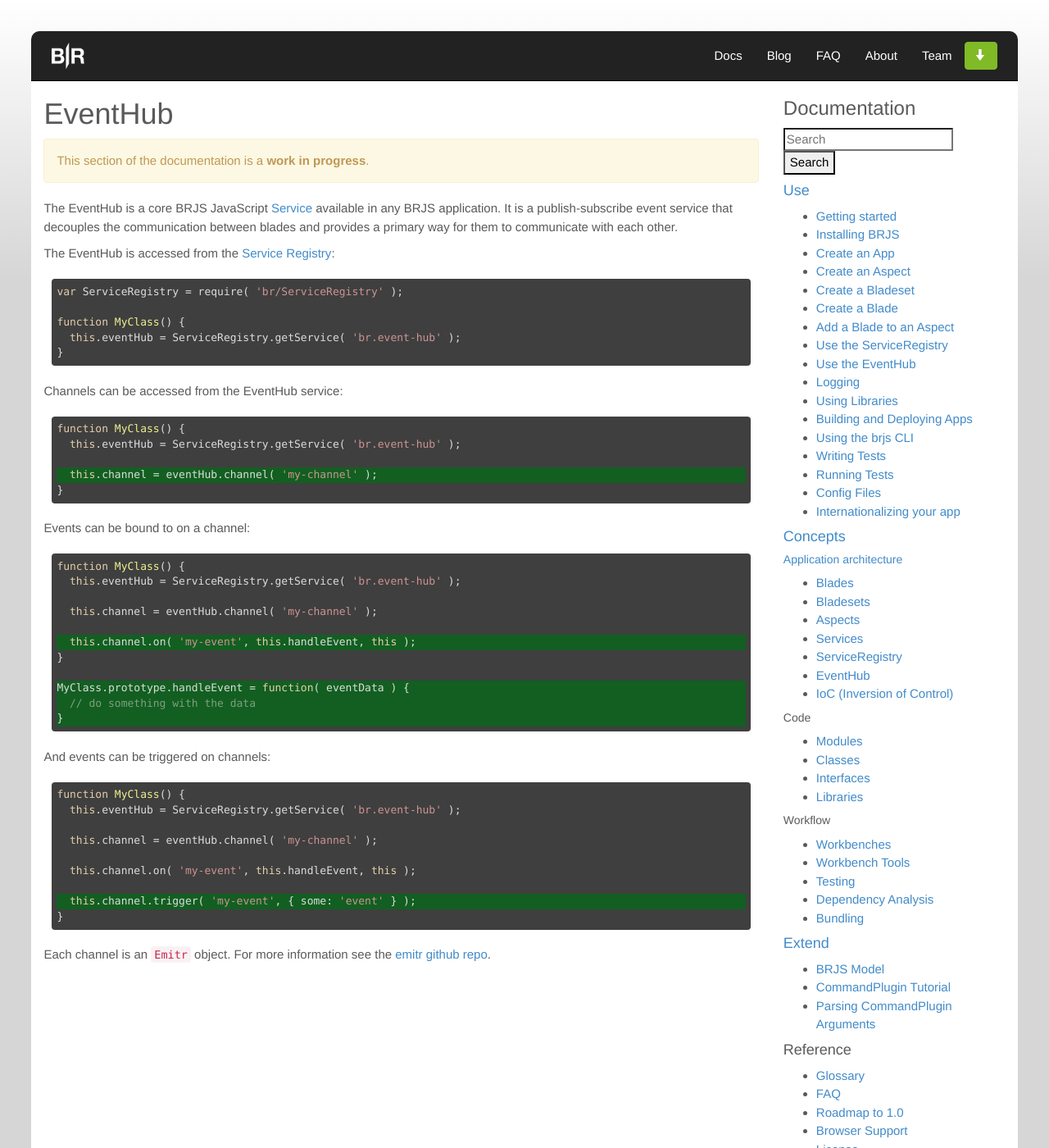
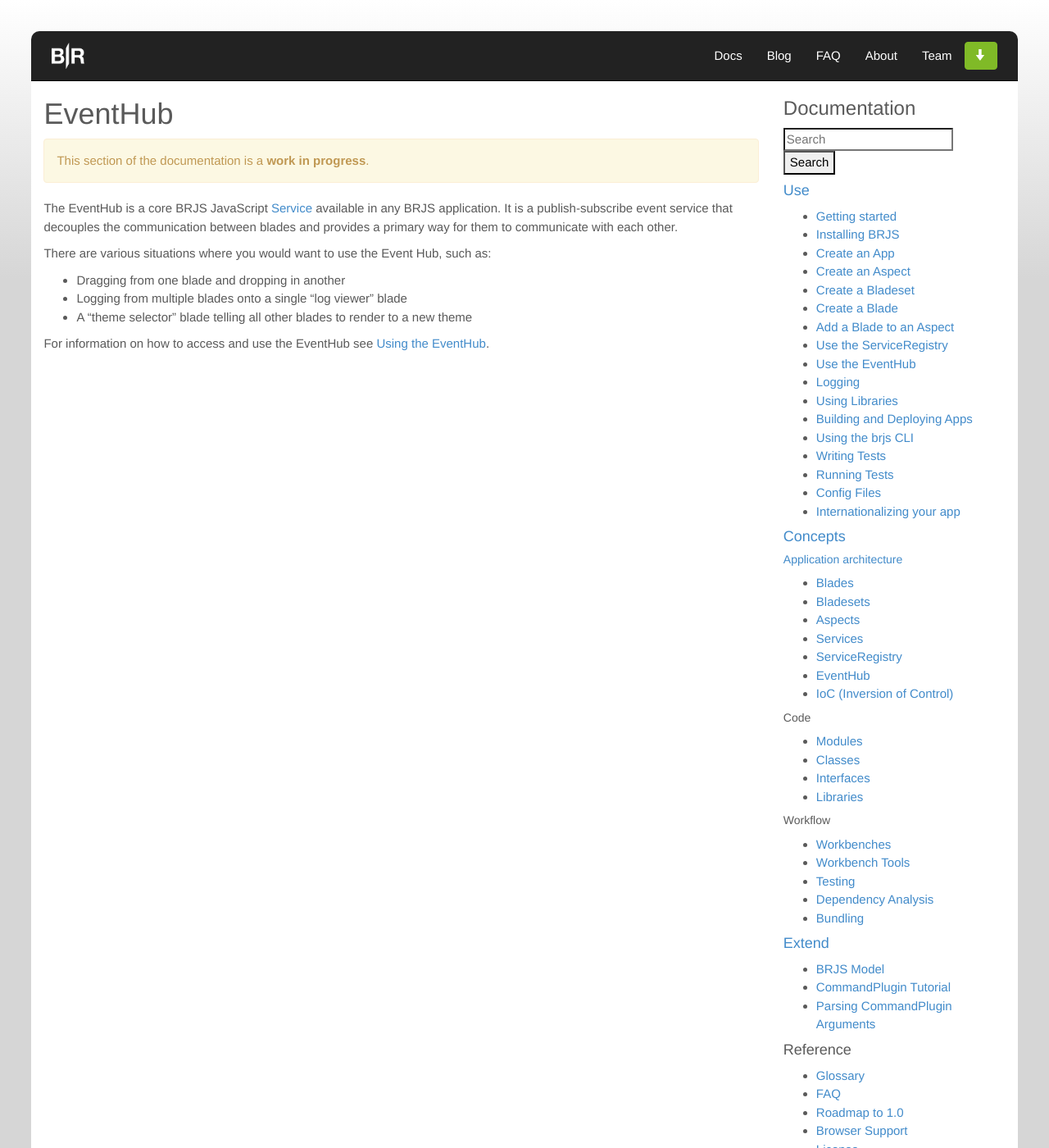
Before and after one commit to BladeRunnerJS/brjs-site, a Jekyll site: the page built from docs/concepts/event_hub.md, in a window 1280 px wide and 1400 px high. Shown: the whole window at 82% size. Built offline with Jekyll 4.4.1, drawn with Linux system fonts in a browser that asks for light colours; nearby versions of some CDN libraries; Markdown is read by kramdown in place of the engine named in the settings.

Commit message:
Remove "use" overlap from concept

````diff
--- a/docs/concepts/event_hub.md
+++ b/docs/concepts/event_hub.md
@@ -6,62 +6,10 @@
 
 The EventHub is a core BRJS JavaScript [Service](/docs/concepts/services) available in any BRJS application. It is a publish-subscribe event service that decouples the communication between blades and provides a primary way for them to communicate with each other.
 
-The EventHub is accessed from the [Service Registry](/docs/concepts/service_registry):
+There are various situations where you would want to use the Event Hub, such as:
 
-```javascript
-var ServiceRegistry = require( 'br/ServiceRegistry' );
+* Dragging from one blade and dropping in another
+* Logging from multiple blades onto a single "log viewer" blade
+* A "theme selector" blade telling all other blades to render to a new theme
 
-function MyClass() {
-  this.eventHub = ServiceRegistry.getService( 'br.event-hub' );
-}
-```
-
-Channels can be accessed from the EventHub service:
-
-```javascript
-function MyClass() {
-  this.eventHub = ServiceRegistry.getService( 'br.event-hub' );
-
-  /*** new code ***/
-  this.channel = eventHub.channel( 'my-channel' );
-  /*** end of new code ***/
-}
-```
-
-Events can be bound to on a channel:
-
-```javascript
-function MyClass() {
-  this.eventHub = ServiceRegistry.getService( 'br.event-hub' );
-
-  this.channel = eventHub.channel( 'my-channel' );
-
-  /*** new code ***/
-  this.channel.on( 'my-event', this.handleEvent, this );
-  /*** end of new code ***/
-}
-
-/*** new code ***/
-MyClass.prototype.handleEvent = function( eventData ) {
-  // do something with the data
-}
-/*** end of new code ***/
-```
-
-And events can be triggered on channels:
-
-```javascript
-function MyClass() {
-  this.eventHub = ServiceRegistry.getService( 'br.event-hub' );
-
-  this.channel = eventHub.channel( 'my-channel' );
-
-  this.channel.on( 'my-event', this.handleEvent, this );
-
-  /*** new code ***/
-  this.channel.trigger( 'my-event', { some: 'event' } );
-  /*** end of new code ***/
-}
-```
-
-Each channel is an `Emitr` object. For more information see the [emitr github repo](https://github.com/BladeRunnerJS/emitr).
+For information on how to access and use the EventHub see [Using the EventHub](/docs/use/event_hub/).
````
